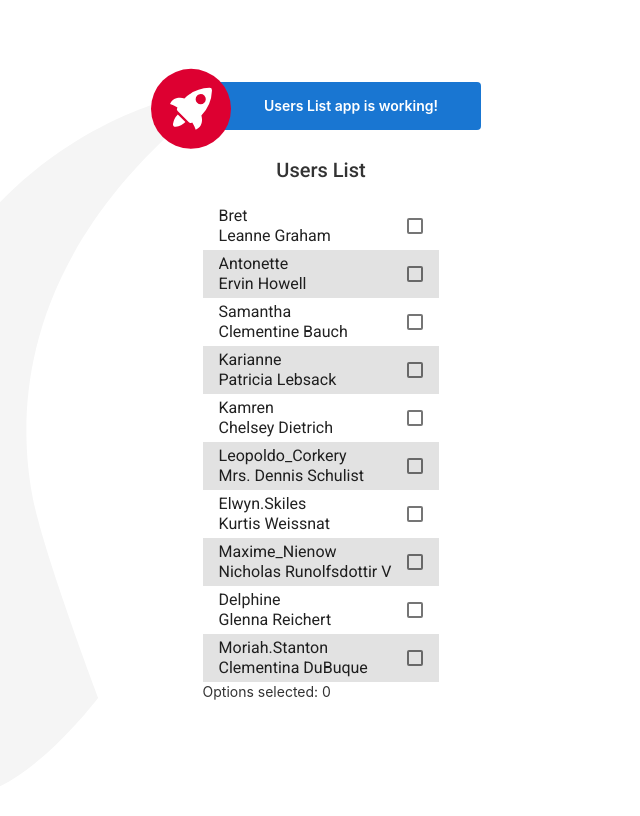
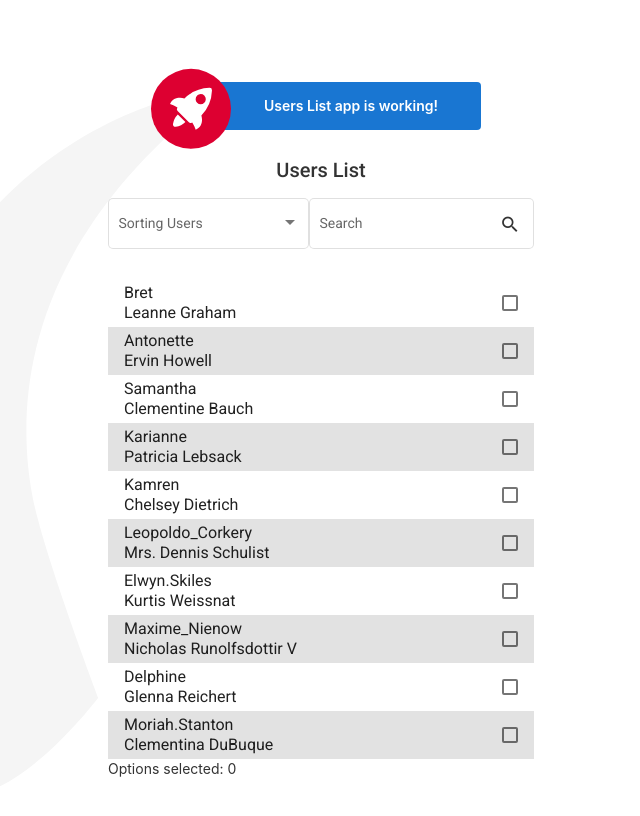
Before and after one commit to HryshkoAnton/users-list, an Angular app: page / in a window 1280 px wide. Shown: the top 816 px of the page, without its empty margins (319-959 px from the left). Built offline with nearby package versions, Linux system fonts and the light colour scheme.

Commit message:
add sort and search

```diff
--- a/src/app/service/users.service.ts
+++ b/src/app/service/users.service.ts
@@ -1,8 +1,14 @@
 import { User } from './../models/user';
-import { Injectable } from '@angular/core';
+import { Injectable, OnInit } from '@angular/core';
 import { of, Observable } from 'rxjs';
 
-const usersList: User[] = [
+
+
+@Injectable({
+  providedIn: 'root'
+})
+export class UsersService {
+  usersList: User[] = [
     {
       id: 1,
       name: 'Leanne Graham',
@@ -39,7 +45,6 @@ const usersList: User[] = [
       phone: '493-170-9623 x1567',
       website: 'kale.biz'
     },
-
     {
       id: 5,
       name: 'Chelsey Dietrich',
@@ -48,7 +53,6 @@ const usersList: User[] = [
       role: 'User',
       phone: '(254)954-1289',
       website: 'demarco.info'
-
     },
     {
       id: 6,
@@ -58,7 +62,6 @@ const usersList: User[] = [
       role: 'Admin',
       phone: '1-477-935-8478 x6430',
       website: 'ola.org'
-
     },
     {
       id: 7,
@@ -68,7 +71,6 @@ const usersList: User[] = [
       role: 'Admin',
       phone: '210.067.6132',
       website: 'elvis.io'
-
     },
     {
       id: 8,
@@ -99,15 +101,21 @@ const usersList: User[] = [
     }
   ];
 
-@Injectable({
-  providedIn: 'root'
-})
-export class UsersService {
-
   constructor() { }
 
-  getUsers(): Observable<User[]> {
-    return of(usersList);
+
+  getUsers(): User[] {
+    return this.usersList;
+  }
+
+  findUser(query): User[] {
+    console.log(query);
+    return this.usersList.filter(user => user.name.toLowerCase().includes(query.toLowerCase()));
+  }
+
+  sortUsers(val): User[] {
+    const direction = !!parseInt(val, 10) ? -1 : 1;
+    return this.usersList.sort((a, b) => direction * (a.username > b.username ? 1 : -1));
   }
 
 }
--- a/src/app/users-list/users-list.component.html
+++ b/src/app/users-list/users-list.component.html
@@ -1,8 +1,26 @@
+<div class="flex">
+    <mat-form-field appearance="outline">
+        <mat-label>Sorting Users</mat-label>
+        <mat-select #list (selectionChange)="sort(list.value)">
+            <mat-option value="0">
+                from A to Z
+            </mat-option>
+            <mat-option value="1">
+                from Z to A
+            </mat-option>
+        </mat-select>
+    </mat-form-field>
+
+    <mat-form-field appearance="outline">
+        <mat-label>Search</mat-label>
+        <input matInput placeholder="Search" #input (keyup.enter)="search(input.value)">
+        <mat-icon matSuffix (click)="search(input.value)">search</mat-icon>
+    </mat-form-field>
+</div>
+
+
 <mat-selection-list #users>
-    <mat-list-option
-        *ngFor="let user of usersList; index as i"
-        [ngClass]="{gray: i%2}"
-    >
+    <mat-list-option *ngFor="let user of usersList; index as i" [ngClass]="{gray: i%2}">
         <span>{{ user.username }}</span>
         <span>{{ user.name }}</span>
     </mat-list-option>
--- a/src/app/users-list/users-list.component.scss
+++ b/src/app/users-list/users-list.component.scss
@@ -1,3 +1,9 @@
 .gray {
     background-color: rgb(226, 226, 226);
 }
+
+.flex {
+    display: flex;
+    justify-content: space-around;
+    align-items: flex-start;
+}
--- a/src/app/users-list/users-list.component.ts
+++ b/src/app/users-list/users-list.component.ts
@@ -10,7 +10,7 @@ import { Component, OnInit } from '@angular/core';
 })
 export class UsersListComponent implements OnInit {
   public usersList: User[];
-
+  searchText;
   constructor(private usersService: UsersService) { }
 
   ngOnInit(): void {
@@ -18,7 +18,15 @@ export class UsersListComponent implements OnInit {
   }
 
   getAllUsers(): void {
-    this.usersService.getUsers().subscribe(data => this.usersList = data);
+    this.usersList = this.usersService.getUsers();
+  }
+
+  search(query): void {
+    this.usersList = this.usersService.findUser(query);
+  }
+
+  sort(direction): void {
+    this.usersList = this.usersService.sortUsers(direction);
   }
 
 }
```
Also changed, not shown: src/app/app.module.ts (+7 -1 lines). Lines whose indentation alone changed are shown as unchanged.
